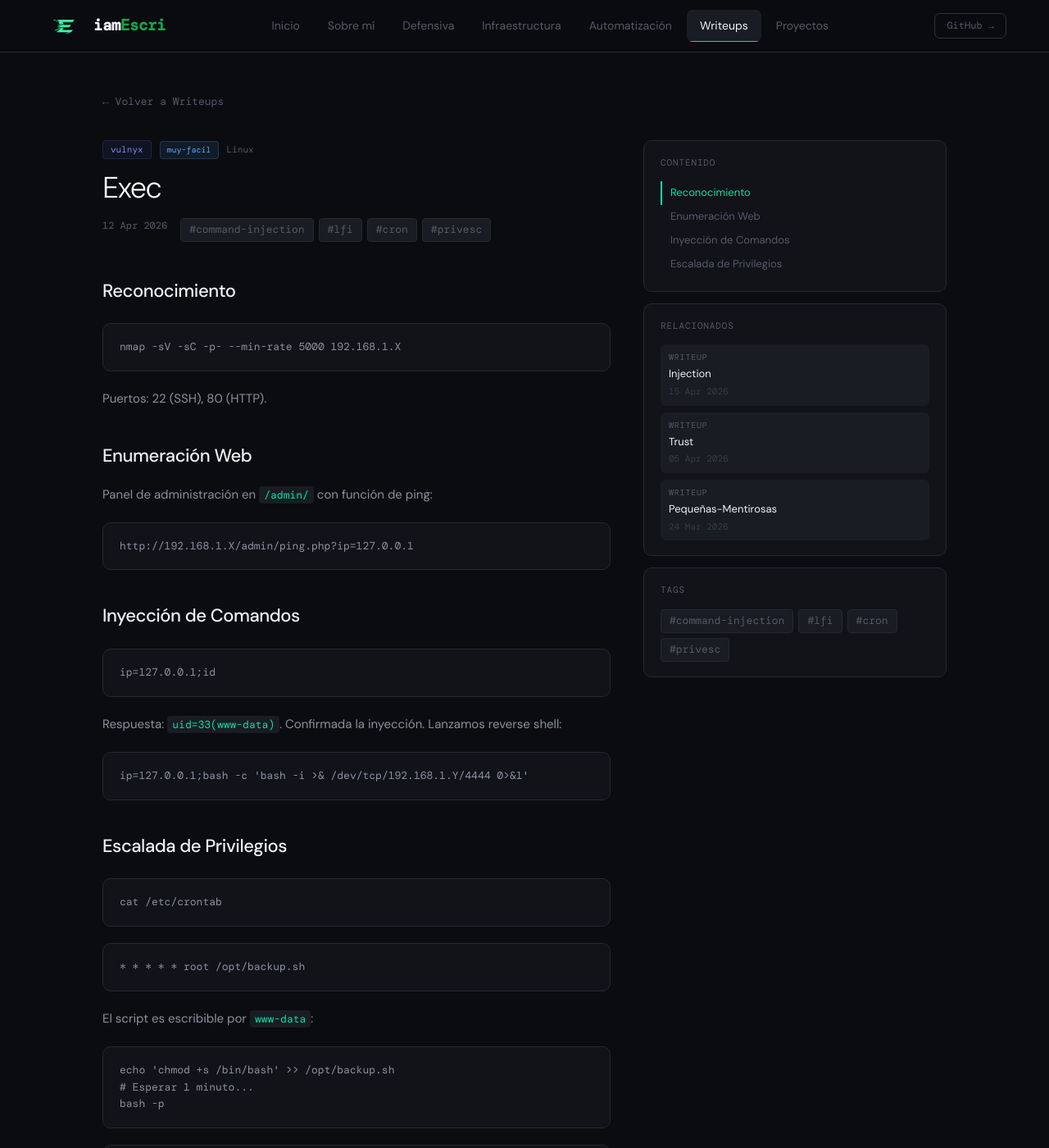
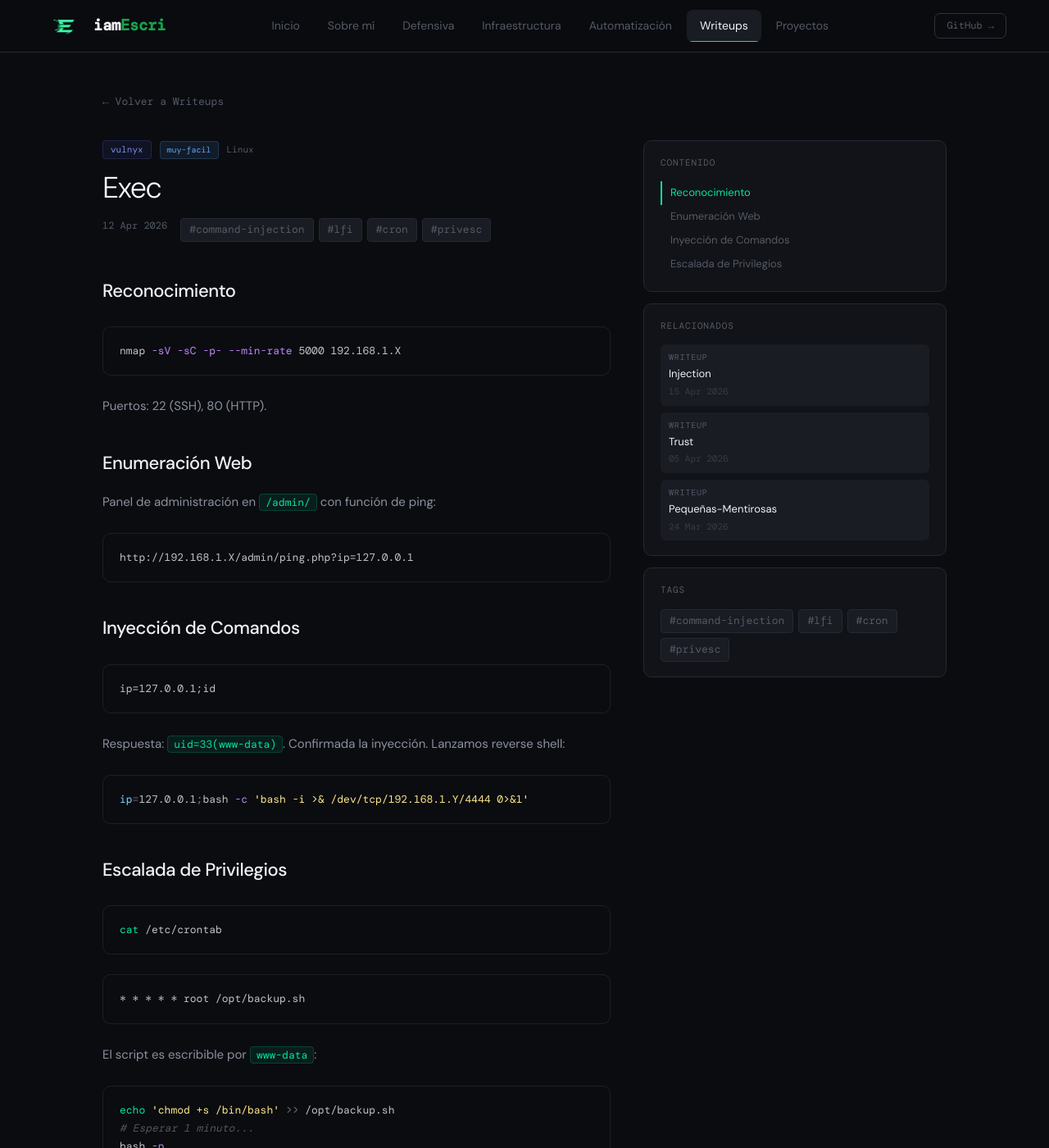
Before and after one commit to iamEscri/iamescri.github.io, a Jekyll site: the page built from _posts/writeups/2026-04-12-vulnyx-exec.md, in a window 1280 px wide and 1400 px high. Shown: the whole window at 82% size. Built offline with Jekyll 4.4.1, drawn with Linux system fonts in a browser that asks for light colours.

Commit message:
Update main.css

```diff
--- a/assets/css/main.css
+++ b/assets/css/main.css
@@ -1186,27 +1186,104 @@
 
 /* CODE BLOCKS */
 .writeup-body pre {
-  background: var(--bg2);
-  border: 1px solid var(--border);
-  border-radius: var(--radius);
+  background: #0d0f14;
+  border: 1px solid rgba(255,255,255,.08);
+  border-radius: 10px;
   padding: 18px 20px;
   overflow-x: auto;
-  margin: 20px 0;
+  margin: 24px 0;
   font-family: var(--font-mono);
   font-size: 13px;
-  line-height: 1.6;
+  line-height: 1.7;
 }
 .writeup-body code {
   font-family: var(--font-mono);
   font-size: 13px;
-  background: var(--bg3);
-  padding: 2px 6px;
+  background: rgba(0,229,160,.08);
+  border: 1px solid rgba(0,229,160,.2);
+  padding: 1px 7px;
   border-radius: 4px;
   color: var(--accent2);
 }
-.writeup-body pre code { background: none; padding: 0; color: var(--text2); }
-.highlight { background: var(--bg2) !important; border: 1px solid var(--border); border-radius: var(--radius); margin: 20px 0; }
-.highlight pre { margin: 0; border: none; }
+.writeup-body pre code { background: none; padding: 0; border: none; color: rgba(255,255,255,.75); }
+
+/* HIGHLIGHT WRAPPER — header + cuerpo */
+.highlight {
+  background: transparent !important;
+  border: 1px solid rgba(255,255,255,.08);
+  border-radius: 10px;
+  margin: 24px 0;
+  overflow: hidden;
+  position: relative;
+}
+.highlight pre {
+  margin: 0;
+  border: none;
+  border-radius: 0;
+  background: #0d0f14;
+  padding: 18px 20px;
+}
+
+/* HEADER del bloque — inyectado por JS */
+.code-block-header {
+  display: flex;
+  align-items: center;
+  justify-content: space-between;
+  padding: 8px 16px;
+  background: rgba(255,255,255,.03);
+  border-bottom: 1px solid rgba(255,255,255,.07);
+}
+.code-block-lang {
+  display: flex;
+  align-items: center;
+  gap: 7px;
+  font-family: var(--font-mono);
+  font-size: 11px;
+  color: rgba(255,255,255,.35);
+  letter-spacing: .08em;
+  text-transform: uppercase;
+}
+.code-block-lang-dot {
+  width: 6px; height: 6px;
+  border-radius: 50%;
+  flex-shrink: 0;
+}
+.code-copy-btn {
+  font-family: var(--font-mono);
+  font-size: 10px;
+  color: rgba(255,255,255,.3);
+  border: 1px solid rgba(255,255,255,.1);
+  background: transparent;
+  padding: 3px 10px;
+  border-radius: 5px;
+  cursor: pointer;
+  transition: color .15s, border-color .15s;
+}
+.code-copy-btn:hover { color: var(--accent2); border-color: rgba(0,229,160,.3); }
+.code-copy-btn.copied { color: var(--accent2); border-color: rgba(0,229,160,.4); }
+
+/* ROUGE SYNTAX COLORS */
+.highlight .c, .highlight .c1, .highlight .cm, .highlight .cs { color: rgba(255,255,255,.3); font-style: italic; }
+.highlight .k, .highlight .kd, .highlight .kn, .highlight .kr { color: #00e5a0; }
+.highlight .s, .highlight .s1, .highlight .s2, .highlight .se { color: #fde68a; }
+.highlight .n, .highlight .na, .highlight .nb { color: rgba(255,255,255,.75); }
+.highlight .m, .highlight .mi, .highlight .mf, .highlight .mh { color: #f9a8d4; }
+.highlight .o, .highlight .ow { color: rgba(255,255,255,.4); }
+.highlight .nv, .highlight .vi { color: #7dd3fc; }
+.highlight .nt { color: #c084fc; }
+.highlight .nn { color: #00e5a0; }
+.highlight .err { color: #f87171; background: transparent; }
+.highlight .gh { color: #00e5a0; font-weight: 500; }
+.highlight .go { color: rgba(255,255,255,.5); }
+.highlight .p  { color: rgba(255,255,255,.5); }
+.highlight .nc, .highlight .nd { color: #c084fc; }
+.highlight .nf { color: #7dd3fc; }
+/* Bash específico */
+.highlight .nb { color: #00e5a0; }
+.highlight .nv { color: #7dd3fc; }
+.highlight .sr { color: #fde68a; }
+/* INI: secciones */
+.highlight .gu { color: #c084fc; font-weight: 500; }
 
 /* POST SIDEBAR */
 .post-sidebar { display: flex; flex-direction: column; gap: 14px; position: sticky; top: 80px; overflow: hidden; }
```
